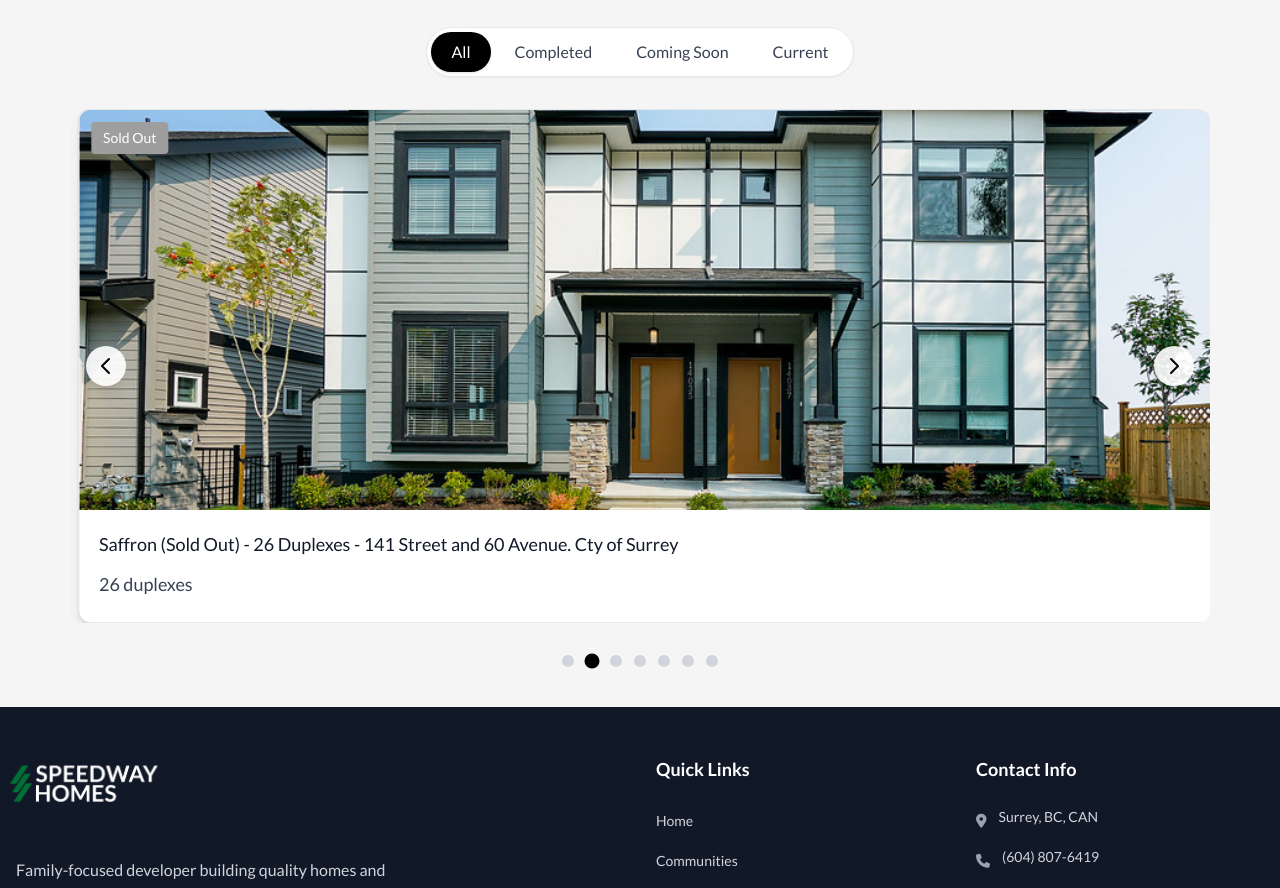
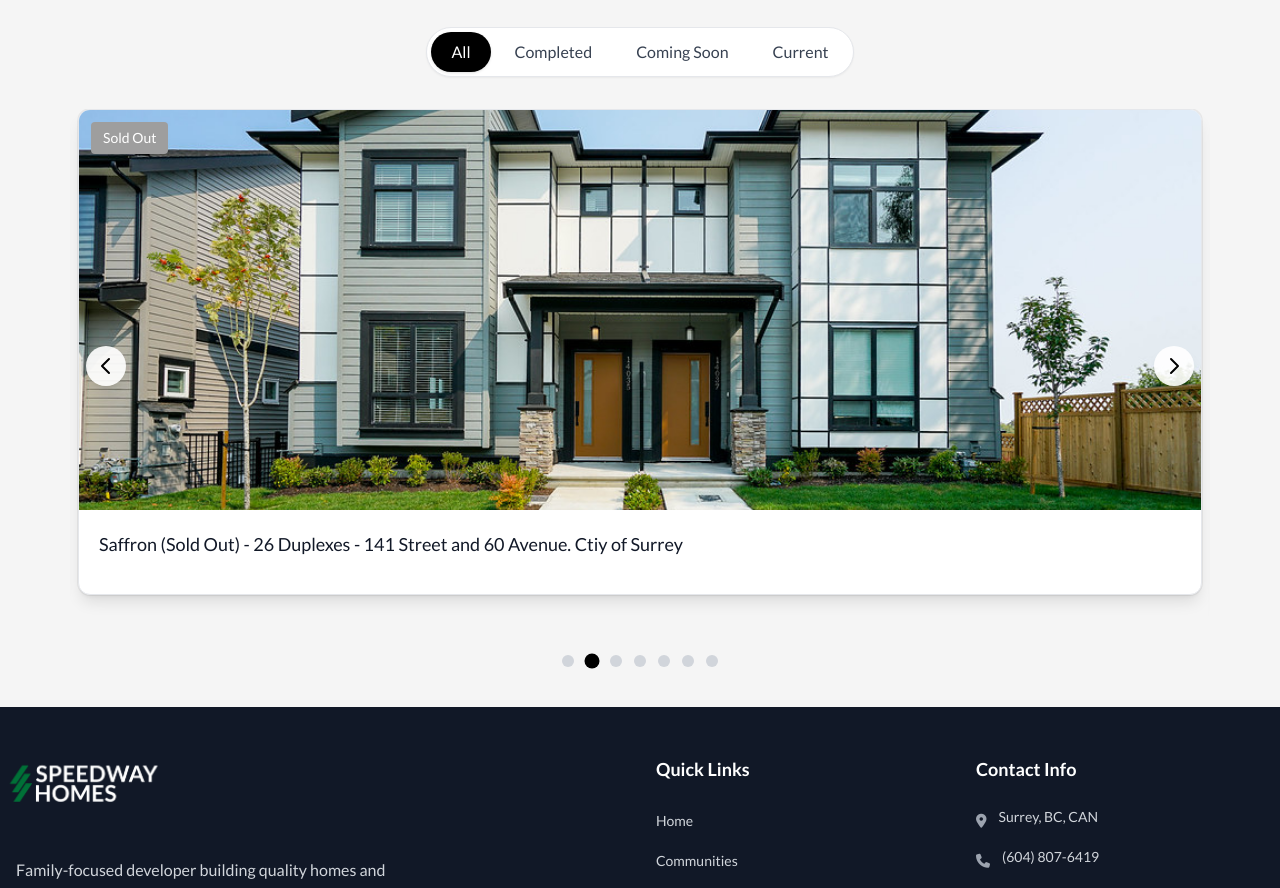
Before and after one commit to Bragdealinc/speedway, a React (Vite) app: page / in a window 1280 px wide. Shown: the part 1332-2220 px from the top of the page. Built offline with nearby package versions, Linux system fonts and the light colour scheme; no server answers.

Commit message:
QA community section fixes

```diff
--- a/src/Communities/CommunitiesGrid.jsx
+++ b/src/Communities/CommunitiesGrid.jsx
@@ -36,6 +36,10 @@ function CommunitiesGrid() {
       : activeTab === 'Current'
       ? currentProjects
       : comingSoonProjects;
+
+  useEffect(() => {
+    setCurrentSlide(0);
+  }, [activeTab]);
 
   useEffect(() => {
     const handleResize = () => {
@@ -197,7 +201,7 @@ function CommunitiesGrid() {
             className="flex transition-transform duration-700 ease-out cursor-grab active:cursor-grabbing"
             style={{
               transform: `translateX(-${currentSlide * (100 / (screenSize === 'mobile' ? 1 : screenSize === 'tablet' ? 2 : 3))}%)`,
-              width: `${Math.max(list.length, screenSize === 'mobile' ? 1 : 10) * (screenSize === 'mobile' ? 14.4 :100 / (screenSize === 'mobile' ? 1 : screenSize === 'tablet' ? 2 : 3))}%`
+              width: screenSize === 'mobile' ? "100%" : "300%"
             }}
             onMouseDown={handleMouseDown}
             onMouseMove={handleMouseMove}
--- a/src/data/projectsData.js
+++ b/src/data/projectsData.js
@@ -38,7 +38,7 @@ export const allProjects = [
     type: "Duplexes",
     status: "Current",
     image_url: currentImg,
-    thumbnail_desc: "14 duplexes",
+    thumbnail_desc: "",
     gallery: [
       currentProject1,
       currentProject2,
@@ -87,7 +87,7 @@ export const allProjects = [
     type: "Duplexes",
     status: "Coming Soon",
     image_url: westClayton,
-    thumbnail_desc: "Townhomes - 18757 74 Avenue city of Surrey",
+    thumbnail_desc: "Townhomes - 18757 74 Avenue, City of Surrey",
     gallery: [
    westClayton
     ],
@@ -116,12 +116,12 @@ export const allProjects = [
   },
   {
     id: "suncrest-estates",
-    project_name: "Suncrest Estates (Sold Out) - 2740t single-family lots - 140 Street arui 60 Avenue. City of Surrey",
+    project_name: "Suncrest Estates (Sold Out) - 2740t single-family lots - 140 Street and 60 Avenue. City of Surrey",
     location: "Langley, BC",
     type: "Single-family subdivision",
     status: "Sold Out",
     image_url: subdivisionImg,
-    thumbnail_desc: "27-lot single-family subdivision",
+    thumbnail_desc: "",
     gallery: [
       subdivisionImg,
       houseBackgroundImg,
@@ -153,12 +153,12 @@ export const allProjects = [
   },
   {
     id: "saffron",
-    project_name: "Saffron (Sold Out) - 26 Duplexes - 141 Street and 60 Avenue. Cty of Surrey",
+    project_name: "Saffron (Sold Out) - 26 Duplexes - 141 Street and 60 Avenue. Ctiy of Surrey",
     location: "Langley, BC",
     type: "Duplexes",
     status: "Sold Out",
     image_url: saffronImg,
-    thumbnail_desc: "26 duplexes",
+    thumbnail_desc: "",
     gallery: [
       saffronImg,
       communityImg,
@@ -195,7 +195,7 @@ export const allProjects = [
     type: "Townhomes",
     status: "Sold Out",
     image_url: lotusImg,
-    thumbnail_desc: "Township ot Langley enridge Estates (Coming Soon) 23 Townhomes",
+    thumbnail_desc: "Township of Langley",
     gallery: [
       lotusImg,
       community2Img,
@@ -227,7 +227,7 @@ export const allProjects = [
   },
   {
     id: "elmridge-central-gordon-23 k",
-    project_name: "Elmridge Estates (Coming Soon) 23 Townhomes - 7065 204 Street. Township of Langley",
+    project_name: "Elmridge Estates (Coming Soon) - 23 Townhomes - 7065 204 Street. Township of Langley",
     location: "7065 204 St, Langley",
     type: "Townhomes",
     status: "Coming Soon",
@@ -270,7 +270,7 @@ export const allProjects = [
     type: "Townhomes",
     status: "Coming Soon",
     image_url: west,
-    thumbnail_desc: "Townhomes - 7420 186B St, City of Surrey",
+    thumbnail_desc: "",
     gallery: [
       west,
 
```
